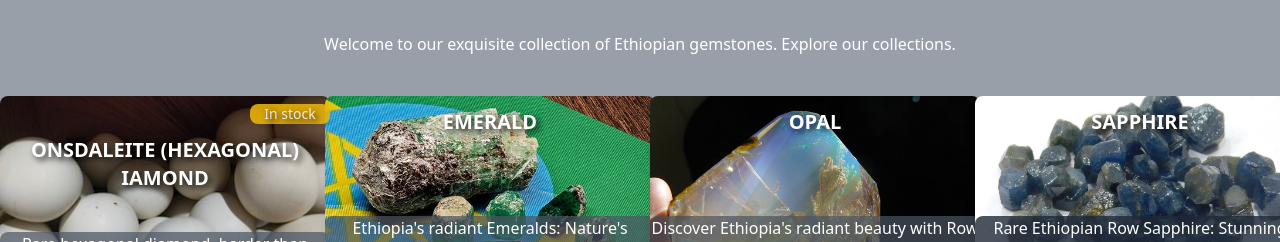
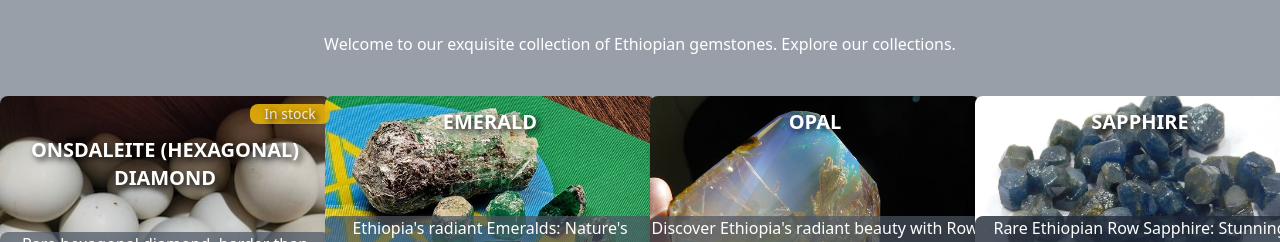
Before and after one commit to tesahun/Gemston, a Next.js app: page / in a window 1280 px wide. Shown: the part 880-1122 px from the top of the page. Built offline with nearby package versions, Linux system fonts and the light colour scheme.

Commit message:
Update OurProducts.jsx

```diff
--- a/components/OurProducts.jsx
+++ b/components/OurProducts.jsx
@@ -28,7 +28,7 @@ const OurProducts = () => {
                 </div>
               </Link>
               <h1 className="text-white text-center text-xl font-semibold pt-3 uppercase text-shadow-lg">
-                onsdaleite (Hexagonal) iamond
+                onsdaleite (Hexagonal) Diamond
               </h1>
               <p className="text-white text-center bg-gray-600/70 w-full font-normal mt-10 pb-1 container mx-auto rounded-lg">
                 Rare hexagonal diamond, harder than regular diamonds, formed
```
